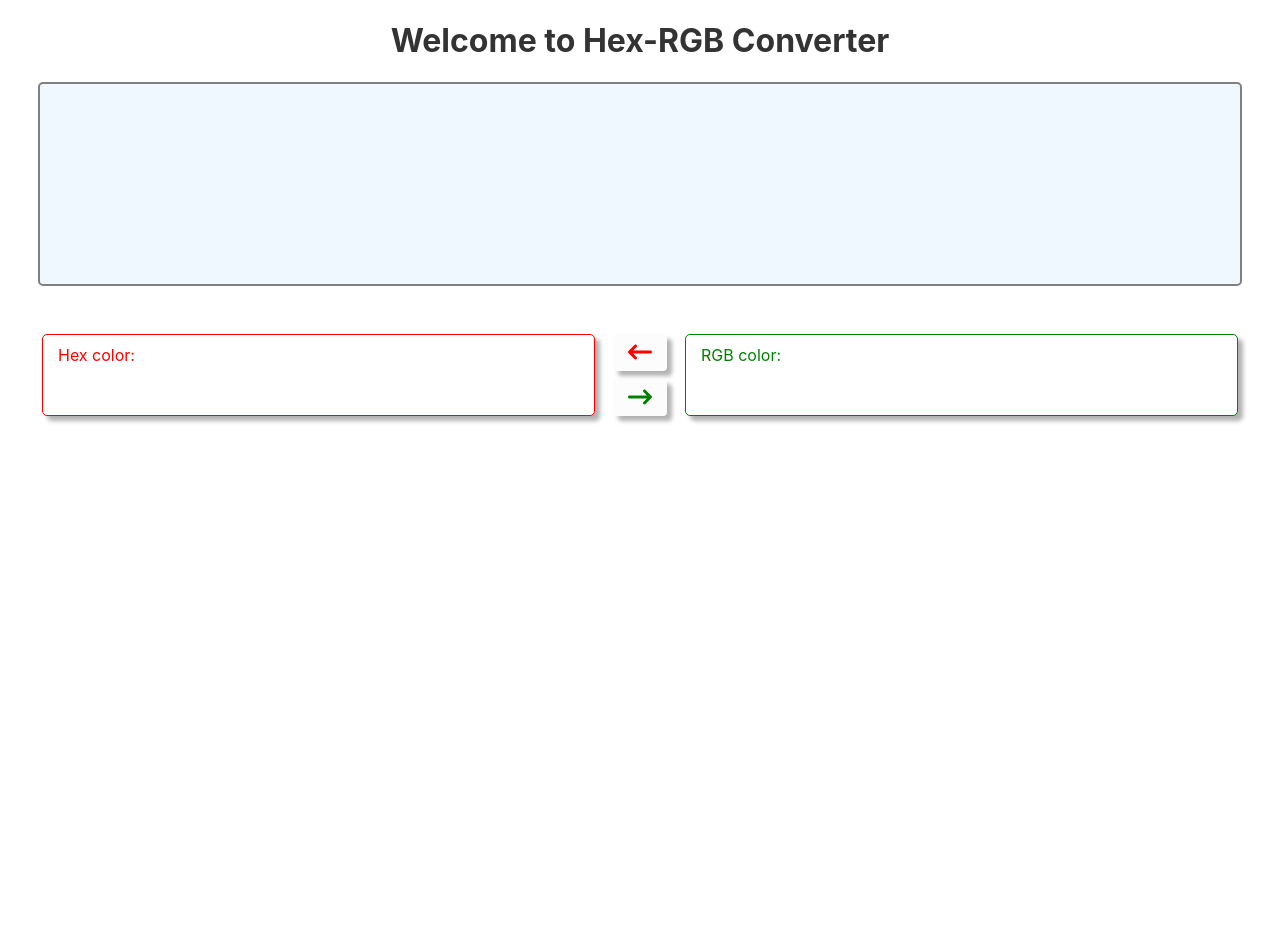
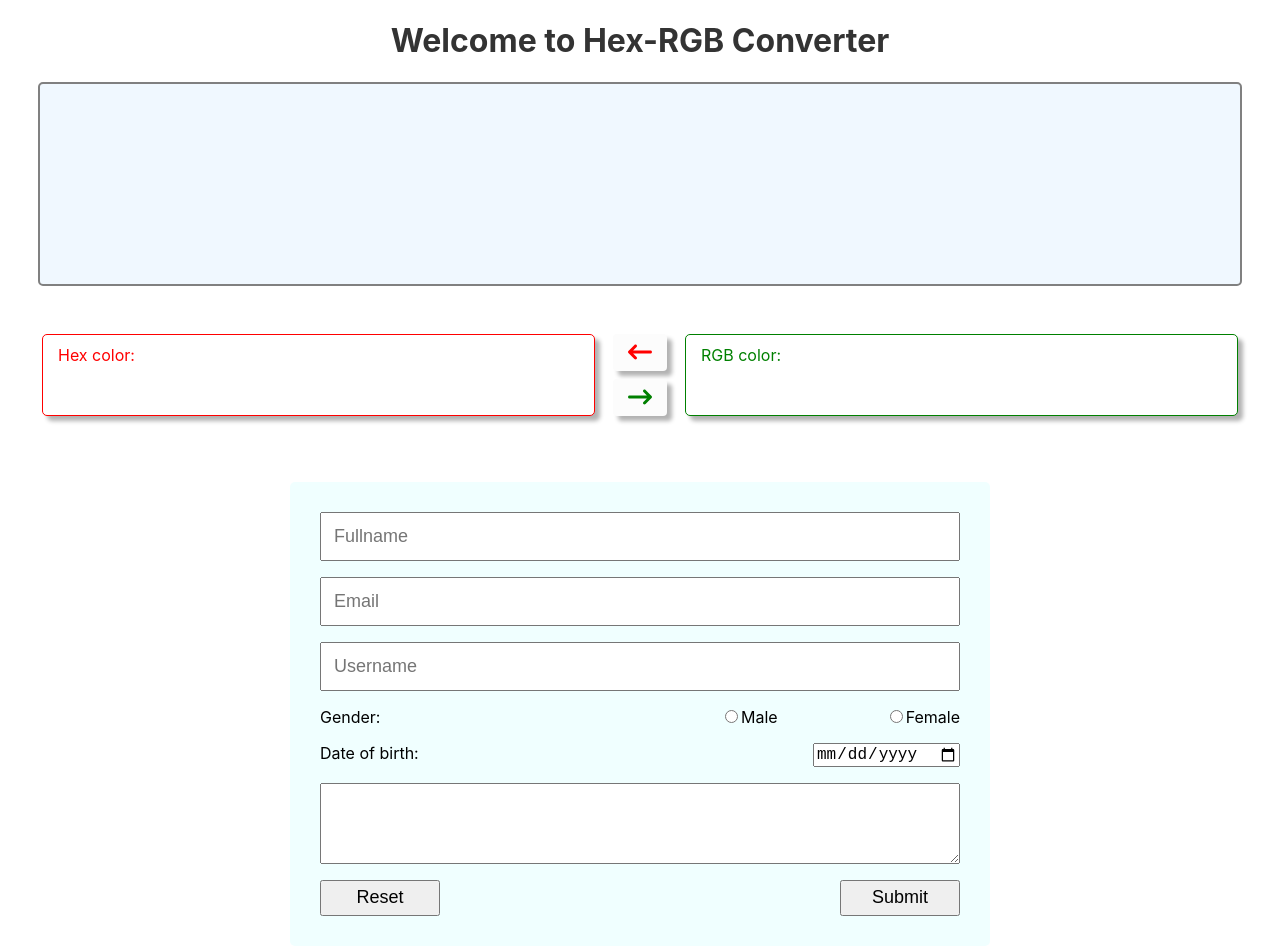
Before and after one commit to Engine194/railway-78-reactjs, a React (Create React App) app in the folder hex-rgb-converter/: page / in a window 1280 px wide. Shown: the top 952 px of the page. Before the commit the page ends 800 px from the top, so only its background shows below. Built offline with nearby package versions, Linux system fonts and the light colour scheme.

Commit message:
code for html user-form

```diff
--- a/hex-rgb-converter/src/App.css
+++ b/hex-rgb-converter/src/App.css
@@ -4,7 +4,8 @@
 }
 
 .demo-color,
-.color-form {
+.color-form,
+.user-form-container {
   max-width: 1200px;
   margin-left: auto;
   margin-right: auto;
@@ -56,7 +57,7 @@
   padding: 10px 16px 0 16px;
   border-radius: 5px;
   transition: border-color 200ms ease-in-out;
-  box-shadow: 5px 5px 0.25rem rgba(0,0,0,0.3);
+  box-shadow: 5px 5px 0.25rem rgba(0, 0, 0, 0.3);
 }
 
 .color-input:hover {
@@ -87,7 +88,7 @@
   align-items: center;
   justify-content: center;
   transition: border-color 200ms ease-in-out;
-  box-shadow: 5px 5px 0.25rem rgba(0,0,0,0.3);
+  box-shadow: 5px 5px 0.25rem rgba(0, 0, 0, 0.3);
 }
 
 .torgb-btn:hover,
@@ -114,3 +115,63 @@
     flex-direction: column;
   }
 }
+
+.spin-infinite {
+  animation: spin 3000ms linear forwards infinite;
+}
+
+@keyframes spin {
+  from {
+    transform: rotate(0deg);
+  }
+  to {
+    transform: rotate(360deg);
+  }
+}
+
+.user-form-inner-wrapper {
+  max-width: 640px;
+  margin: 50px auto;
+  background-color: azure;
+  padding: 30px;
+  border-radius: 5px;
+}
+
+.user-form {
+  display: flex;
+  row-gap: 1rem;
+  flex-direction: column;
+}
+
+
+.form-row {
+  display: flex;
+  column-gap: 2rem;
+  justify-content: space-between;
+}
+.gender-group {
+  max-width: 240px;
+  flex: 1;
+  display: flex;
+  column-gap: 1rem;
+  justify-content: space-between;
+}
+
+.form-actions {
+  display: flex;
+  justify-content: space-between;
+}
+
+.form-btn {
+  min-height: 36px;
+  min-width: 120px;
+  font-size: large;
+}
+
+input {
+  font-size: large;
+}
+
+.text-input {
+  padding: 12px 12px;
+}
--- a/hex-rgb-converter/src/App.js
+++ b/hex-rgb-converter/src/App.js
@@ -5,6 +5,8 @@ import ArrowRight from "./ArrowRight";
 import ColorInput from "./ColorInput";
 import ActionButton from "./ActionButton";
 import { COLOR_TYPE, generateColorInputProps } from "./utils";
+import UserList from "./UserList";
+import UserForm from "./UserForm";
 
 function App() {
   const [hex, setHex] = useState("");
@@ -88,6 +90,8 @@ function App() {
         </div>
         <ColorInput {...rgbInputProps} />
       </div>
+      {/* <UserList/> */}
+      <UserForm/>
     </div>
   );
 }
--- /dev/null
+++ b/hex-rgb-converter/src/Loading.js
@@ -0,0 +1,17 @@
+import React from "react";
+
+export default function Loading({ width = "1rem", heigth = "1rem", className = "" }) {
+  return (
+    <div className={className}>
+      <svg
+        width={width}
+        height={heigth}
+        className="spin-infinite"
+        xmlns="http://www.w3.org/2000/svg"
+        viewBox="0 0 512 512"
+      >
+        <path fill="currentColor" d="M304 48a48 48 0 1 0 -96 0 48 48 0 1 0 96 0zm0 416a48 48 0 1 0 -96 0 48 48 0 1 0 96 0zM48 304a48 48 0 1 0 0-96 48 48 0 1 0 0 96zm464-48a48 48 0 1 0 -96 0 48 48 0 1 0 96 0zM142.9 437A48 48 0 1 0 75 369.1 48 48 0 1 0 142.9 437zm0-294.2A48 48 0 1 0 75 75a48 48 0 1 0 67.9 67.9zM369.1 437A48 48 0 1 0 437 369.1 48 48 0 1 0 369.1 437z" />
+      </svg>
+    </div>
+  );
+}
--- /dev/null
+++ b/hex-rgb-converter/src/UserForm.js
@@ -0,0 +1,39 @@
+import React from "react";
+
+export default function UserForm() {
+  return (
+    <div className="user-form-container">
+      <div className="user-form-inner-wrapper">
+        <form className="user-form">
+          <input className="text-input" type="text" placeholder="Fullname" />
+          <input className="text-input" type="email" placeholder="Email" />
+          <input className="text-input" type="text" placeholder="Username" />
+
+          <div className="form-row">
+            <label htmlFor="gender">Gender:</label>
+            <div className="gender-group">
+              <div>
+                <input type="radio" name="gender" value={1} />
+                Male
+              </div>
+              <div>
+                <input type="radio" name="gender" value={0} />
+                Female
+              </div>
+            </div>
+          </div>
+          <div className="form-row">
+            <label>Date of birth:</label>
+            <input type="date" />
+          </div>
+          <textarea rows={5} />
+
+          <div className="form-actions">
+            <button className="form-btn btn-reset" type="reset">Reset</button>
+            <button className="form-btn btn-submit" type="submit">Submit</button>
+          </div>
+        </form>
+      </div>
+    </div>
+  );
+}
--- /dev/null
+++ b/hex-rgb-converter/src/UserItem.js
@@ -0,0 +1,19 @@
+import React from "react";
+
+export default function UserItem(props) {
+  const {
+    data: { id, fullname, username, email, birthDate, gender, favorite },
+  } = props;
+
+  return (
+    <tr>
+      <td>{id}</td>
+      <td>{fullname}</td>
+      <td>{username}</td>
+      <td>{email}</td>
+      <td>{birthDate}</td>
+      <td>{gender}</td>
+      <td>{favorite}</td>
+    </tr>
+  );
+}
--- /dev/null
+++ b/hex-rgb-converter/src/UserList.js
@@ -0,0 +1,59 @@
+import React, { useEffect, useState } from "react";
+import Loading from "./Loading";
+import { User } from "./model/user";
+import UserItem from "./UserItem";
+
+export default function UserList() {
+  const [data, setData] = useState([]);
+  const [error, setError] = useState();
+  const [loading, setLoading] = useState(true);
+
+  const fetchData = async () => {
+    const USER_URL = process.env.REACT_APP_USER_API_URL;
+    if (USER_URL) {
+      setLoading(true);
+      try {
+        const result = await fetch(USER_URL).then((res) => res.json());
+        setData(result);
+      } catch (error) {
+        setError(error.message);
+      } finally {
+        setLoading(false);
+      }
+    }
+  };
+
+  useEffect(() => {
+    fetchData();
+  }, []);
+
+  if (error) {
+    return <h1>Something went wrong! =\</h1>;
+  } else if (loading) {
+    return <Loading />;
+  } else if (data?.length > 0) {
+    return (
+      <table>
+        <thead>
+          <tr>
+            <th>#</th>
+            <th>Fullname</th>
+            <th>Username</th>
+            <th>Email</th>
+            <th>BirthDate</th>
+            <th>Gender</th>
+            <th>Favorite</th>
+          </tr>
+        </thead>
+        <tbody>
+          {data.map((user, index) => {
+            const current = new User(user);
+            return <UserItem key={index} data={current} />;
+          })}
+        </tbody>
+      </table>
+    );
+  } else {
+    return null;
+  }
+}
--- /dev/null
+++ b/hex-rgb-converter/src/model/user.js
@@ -0,0 +1,12 @@
+export class User {
+  constructor(props) {
+    const { id, fullname, username, email, dob, gender, favorite } = props;
+    this.id = id;
+    this.fullname = fullname;
+    this.username = username;
+    this.email = email;
+    this.birthDate = dob;
+    this.gender = gender ? 'Male' : 'Female';
+    this.favorite = favorite;
+  }
+}
```
Also changed, not shown: 2 other files (tests, documents, lock files or other folders).
